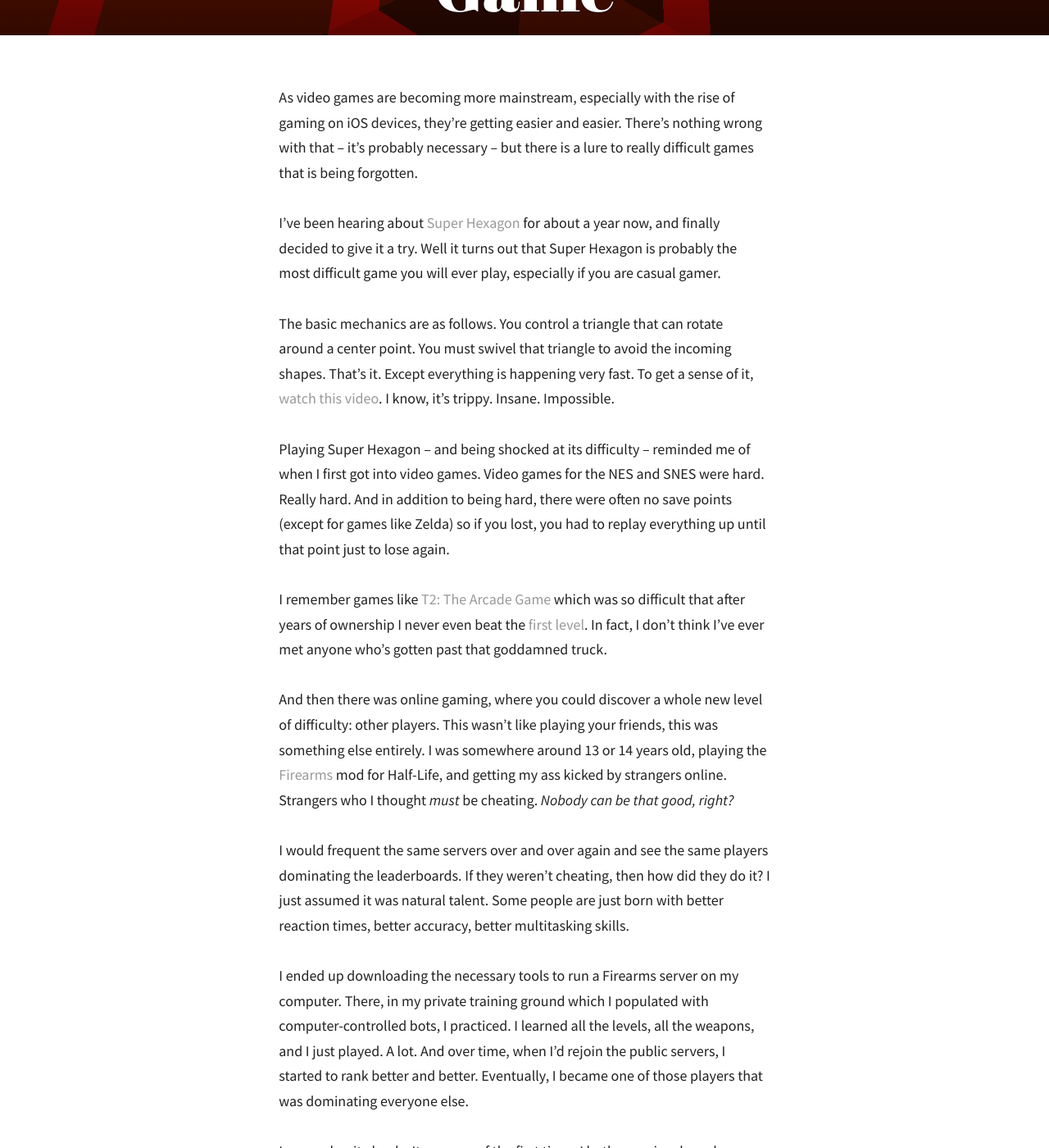
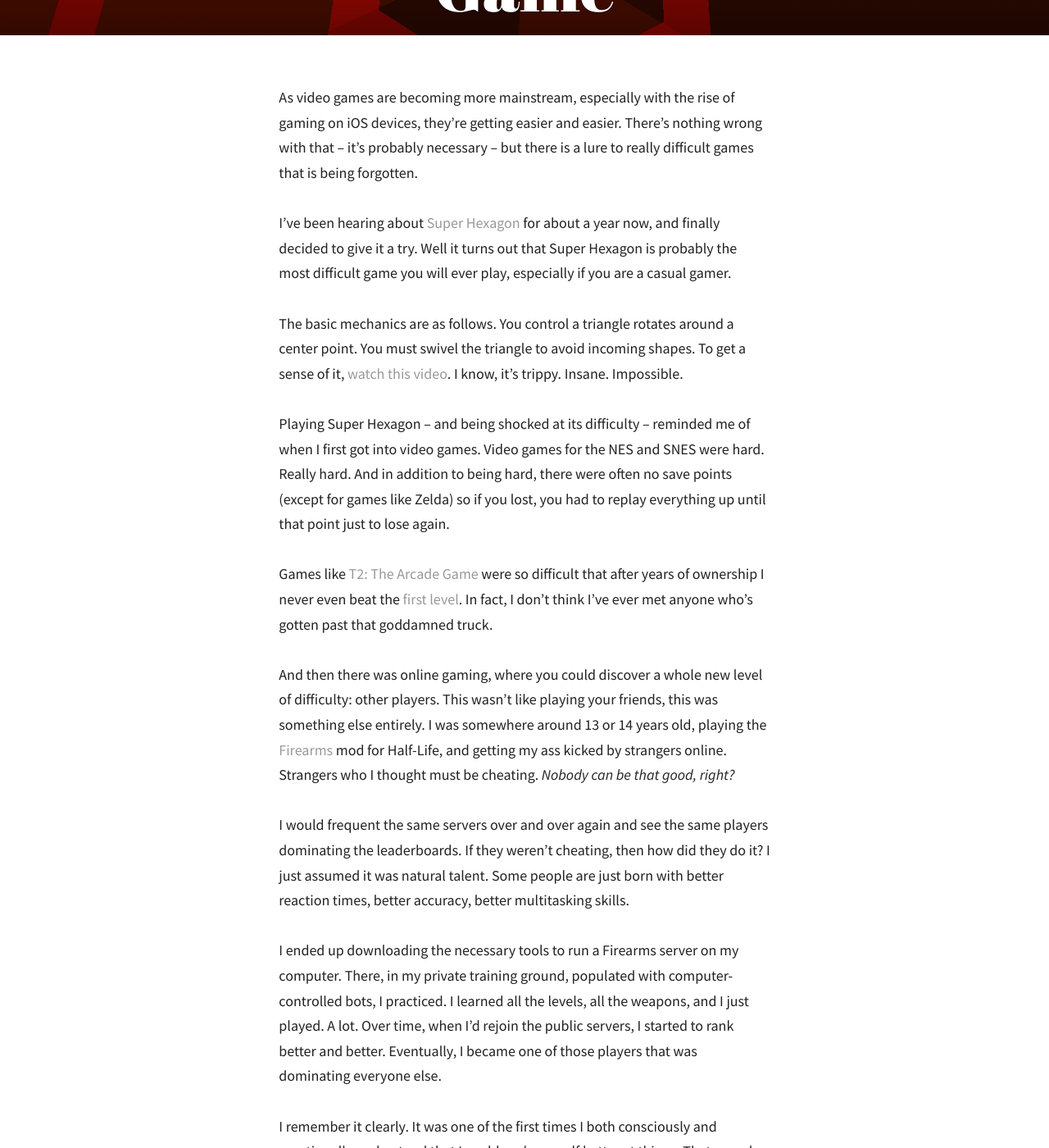
Before and after one commit to moyer/moyer.github.com, a Jekyll site: the page built from _posts/2013-10-03-the-lure-of-the-hard-game.md, in a window 1280 px wide and 1400 px high, scrolled down 469 px. Shown: the whole window at 82% size. Built offline with Jekyll 4.4.1, drawn with Linux system fonts in a browser that asks for light colours; Markdown is read by kramdown in place of the engine named in the settings; some of the changed text lies outside the part shown.

Commit message:
edits to “Lure Of The Hard Game”

```diff
--- a/_posts/2013-10-03-the-lure-of-the-hard-game.md
+++ b/_posts/2013-10-03-the-lure-of-the-hard-game.md
@@ -10,25 +10,25 @@
 
 As video games are becoming more mainstream, especially with the rise of gaming on iOS devices, they're getting easier and easier. There's nothing wrong with that -- it's probably necessary -- but there is a lure to really difficult games that is being forgotten.
 
-I've been hearing about [Super Hexagon](http://superhexagon.com/) for about a year now, and finally decided to give it a try. Well it turns out that Super Hexagon is probably the most difficult game you will ever play, especially if you are casual gamer.
+I've been hearing about [Super Hexagon](http://superhexagon.com/) for about a year now, and finally decided to give it a try. Well it turns out that Super Hexagon is probably the most difficult game you will ever play, especially if you are a casual gamer.
 
-The basic mechanics are as follows. You control a triangle that can rotate around a center point. You must swivel that triangle to avoid the incoming shapes. That's it. Except everything is happening very fast. To get a sense of it, [watch this video](http://www.youtube.com/watch?v=2sz0mI_6tLQ). I know, it's trippy. Insane. Impossible.
+The basic mechanics are as follows. You control a triangle rotates around a center point. You must swivel the triangle to avoid incoming shapes. To get a sense of it, [watch this video](http://www.youtube.com/watch?v=2sz0mI_6tLQ). I know, it's trippy. Insane. Impossible.
 
 Playing Super Hexagon -- and being shocked at its difficulty -- reminded me of when I first got into video games. Video games for the NES and SNES were hard. Really hard. And in addition to being hard, there were often no save points (except for games like Zelda) so if you lost, you had to replay everything up until that point just to lose again.
 
-I remember games like [T2: The Arcade Game](http://cl.ly/1S1z1s1h3y2E) which was so difficult that after years of ownership I never even beat the [first level](http://www.youtube.com/watch?v=LbRrfVb9Ni0). In fact, I don't think I've ever met anyone who's gotten past that goddamned truck.
+Games like [T2: The Arcade Game](http://cl.ly/1S1z1s1h3y2E) were so difficult that after years of ownership I never even beat the [first level](http://www.youtube.com/watch?v=LbRrfVb9Ni0). In fact, I don't think I've ever met anyone who's gotten past that goddamned truck.
 
-And then there was online gaming, where you could discover a whole new level of difficulty: other players. This wasn't like playing your friends, this was something else entirely. I was somewhere around 13 or 14 years old, playing the [Firearms](http://cl.ly/2g0e2O353H3d) mod for Half-Life, and getting my ass kicked by strangers online. Strangers who I thought *must* be cheating. *Nobody can be that good, right?*
+And then there was online gaming, where you could discover a whole new level of difficulty: other players. This wasn't like playing your friends, this was something else entirely. I was somewhere around 13 or 14 years old, playing the [Firearms](http://cl.ly/2g0e2O353H3d) mod for Half-Life, and getting my ass kicked by strangers online. Strangers who I thought must be cheating. *Nobody can be that good, right?*
 
 I would frequent the same servers over and over again and see the same players dominating the leaderboards. If they weren't cheating, then how did they do it? I just assumed it was natural talent. Some people are just born with better reaction times, better accuracy, better multitasking skills.
 
-I ended up downloading the necessary tools to run a Firearms server on my computer. There, in my private training ground which I populated with computer-controlled bots, I practiced. I learned all the levels, all the weapons, and I just played. A lot. And over time, when I'd rejoin the public servers, I started to rank better and better. Eventually, I became one of those players that was dominating everyone else.
+I ended up downloading the necessary tools to run a Firearms server on my computer. There, in my private training ground, populated with computer-controlled bots, I practiced. I learned all the levels, all the weapons, and I just played. A lot. Over time, when I'd rejoin the public servers, I started to rank better and better. Eventually, I became one of those players that was dominating everyone else.
 
 I remember it clearly. It was one of the first times I both consciously and emotionally understood that I could *make* myself better at things. That sounds so obvious, but the mythology of natural talent is powerful. And it's hard to measure your skill at games, sports, or anything else when you're surrounded with the same friends who are also improving. The public Firearms servers, though, gave me a kind of control by which I could actually measure my improvement.
 
 When you can finally see your improvement and know that it isn't a fluke, when you finally feel it happening, it's a really, really good feeling. If you ever try a game like Super Hexagon and wonder: "How could anyone play this? How could anyone get enjoyment out of something so difficult." That feeling is why.
 
-What makes it even better is that it largely an internal triumph. How good you are at navigating a triangle past hexagonal shapes at high speed has very little bearing on the world. But it's not about that. It's about your own private battle with impossibility. It's about convincing yourself that something impossible -- however meaningless -- is actually conquerable. And why? Not because you have to. Nobody will ever obligate you to play Super Hexagon. No one's [life will ever depend](https://twitter.com/siracusa/status/249865252366344192) on it. It's likely that no one else will care or even know how good you are at it. You just do it because *you* want to.
+What makes it even better is that it is largely an internal triumph. How good you are at navigating a triangle past hexagonal shapes at high speed has very little bearing on the world. But it's not about that. It's about your own private battle with impossibility. It's about convincing yourself that something impossible -- however meaningless -- is actually conquerable. And why? Not because you have to. Nobody will ever obligate you to play Super Hexagon. No one's [life will ever depend](https://twitter.com/siracusa/status/249865252366344192) on it. It's likely that no one else will care or even know how good you are at it. You just do it because *you* want to.
 
 You decide that in your endless frustration and helplessness, you won't walk away. Again, not because anyone will care or judge you. Not because you'll lose something tangible. Just because.
 
```
